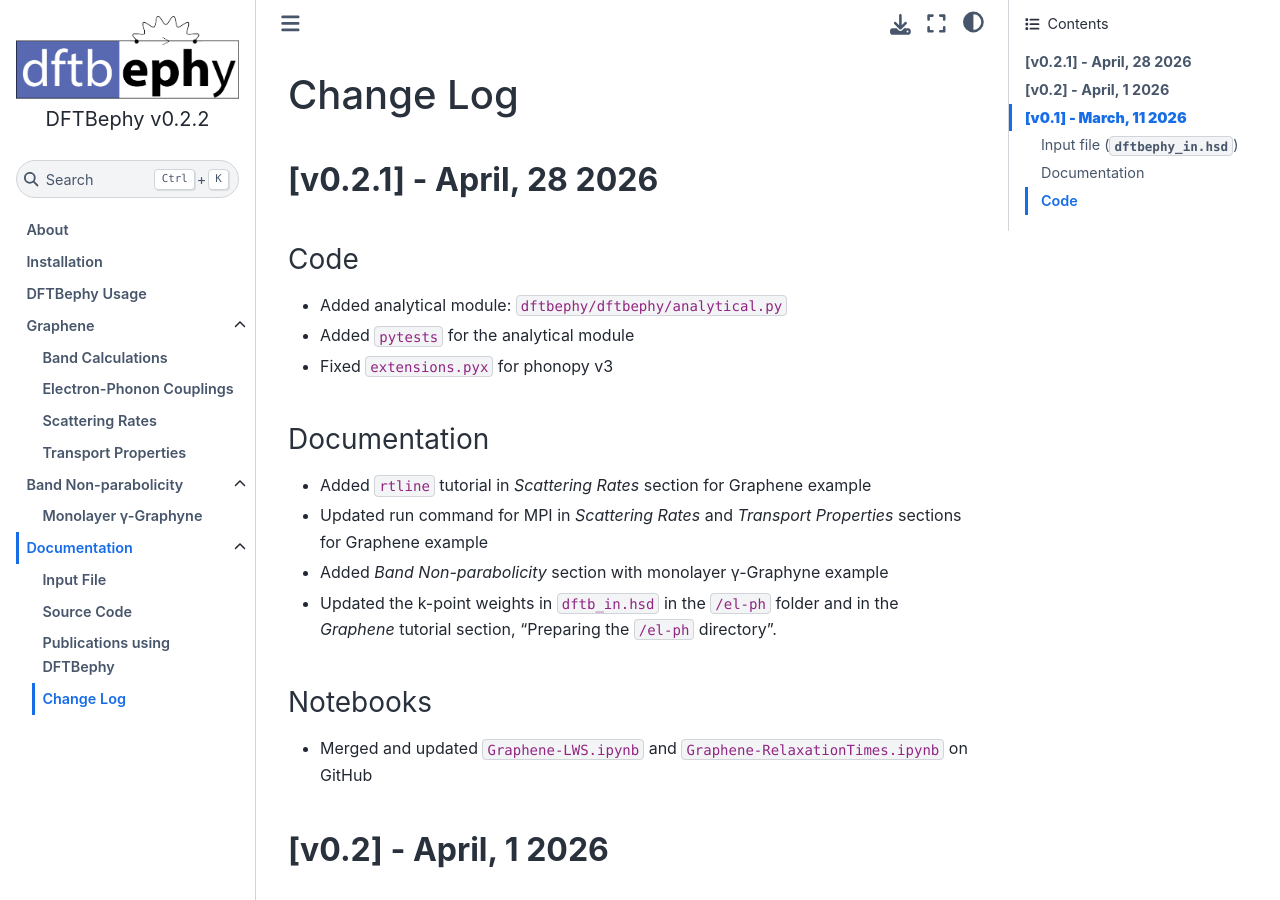
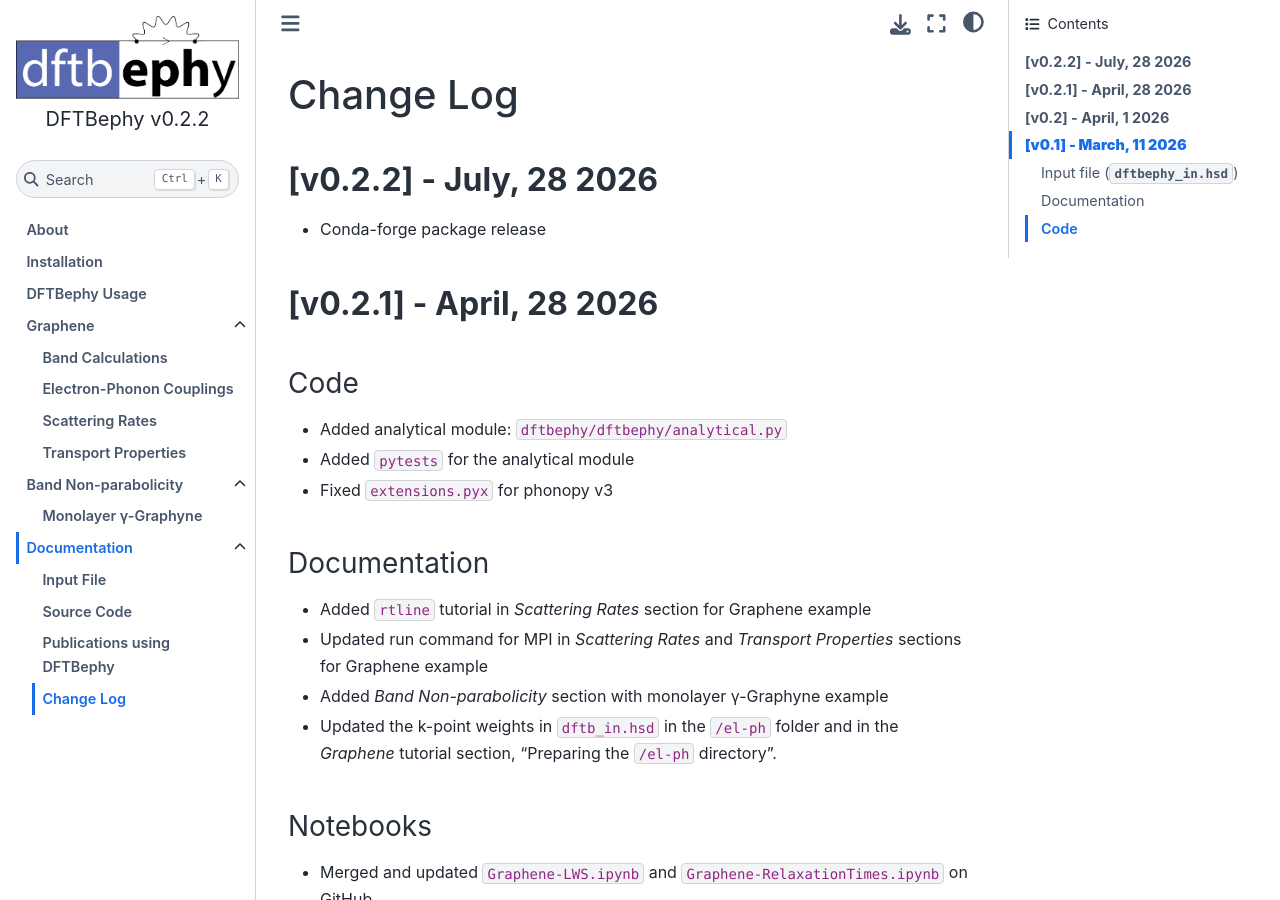
Before and after one commit to CoMeT4MatSci/dftbephy, a Jupyter Book: the page built from wiki/docs/documentation/changelog.md, in a window 1280 px wide and 900 px high. Built offline with Jupyter Book 1.0.4 settings and Sphinx 7.4.7 and the Sphinx Book theme 1.1.4, drawn with Linux system fonts in a browser that asks for light colours.

Commit message:
Update changelog for v0.2.2

```diff
--- a/wiki/docs/documentation/changelog.md
+++ b/wiki/docs/documentation/changelog.md
@@ -1,4 +1,8 @@
 # Change Log
+
+## **[v0.2.2] - July, 28 2026**
+
+- Conda-forge package release
 
 ## **[v0.2.1] - April, 28 2026**
 
```
